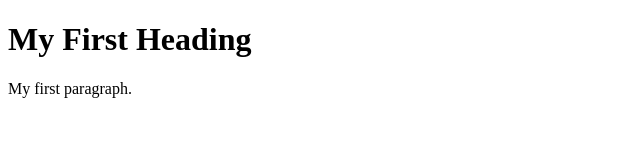
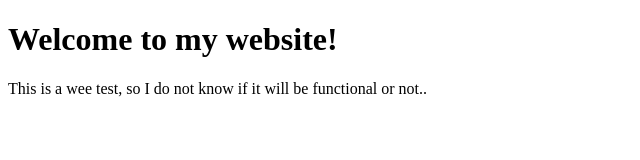
Before and after one commit to foxie1128/foxie1128.github.io, a plain HTML site: page thing.htm in a window 1280 px wide. Shown: the whole page, without its empty margins (0-640 px from the left). Drawn offline with Linux system fonts and the light colour scheme.

Commit message:
Update thing.htm

```diff
--- a/thing.htm
+++ b/thing.htm
@@ -2,9 +2,9 @@
 <html>
 <body>
 
-<h1>My First Heading</h1>
+<h1>Welcome to my website!</h1>
 
-<p>My first paragraph.</p>
+<p>This is a wee test, so I do not know if it will be functional or not..</p>
 
 </body>
 </html>
```
